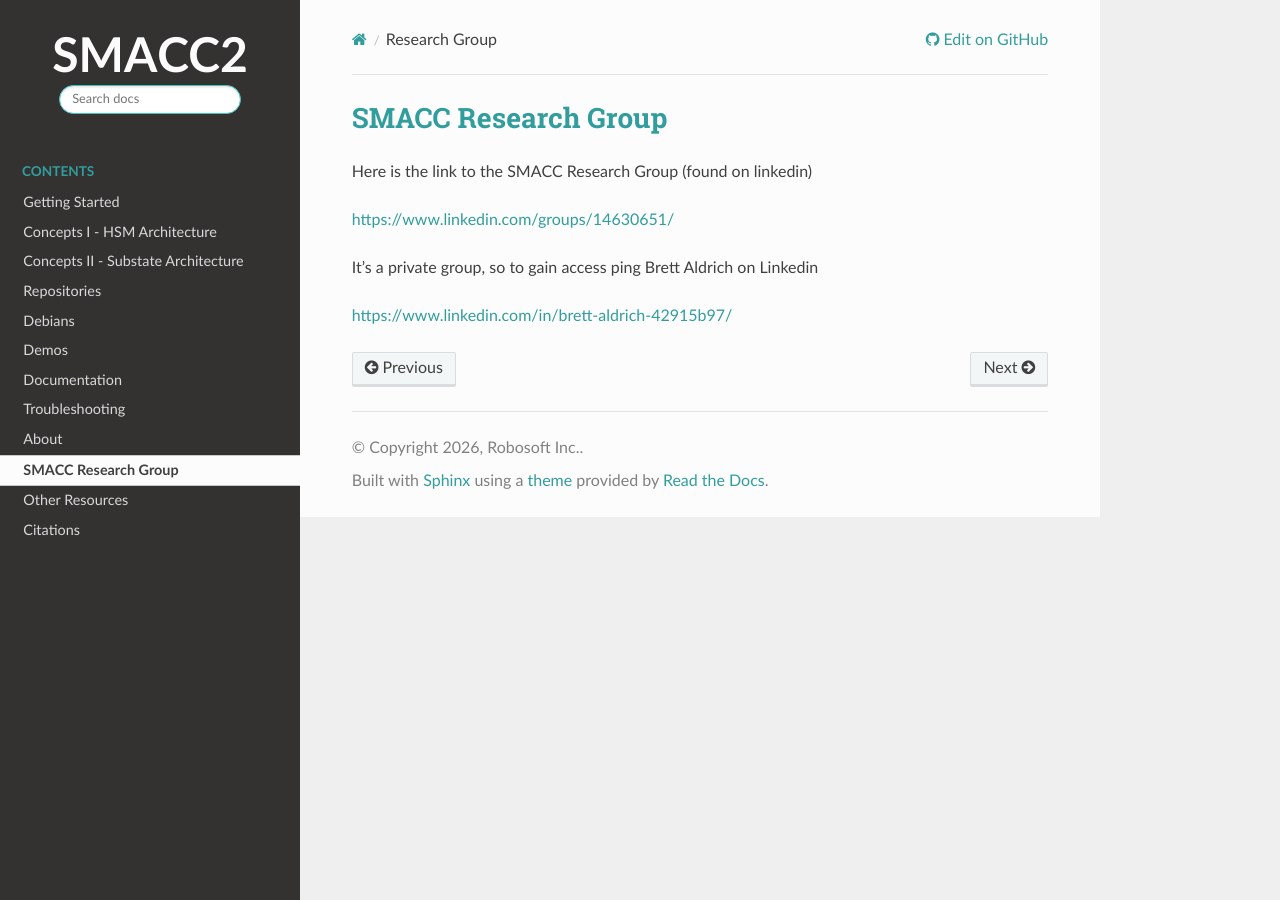
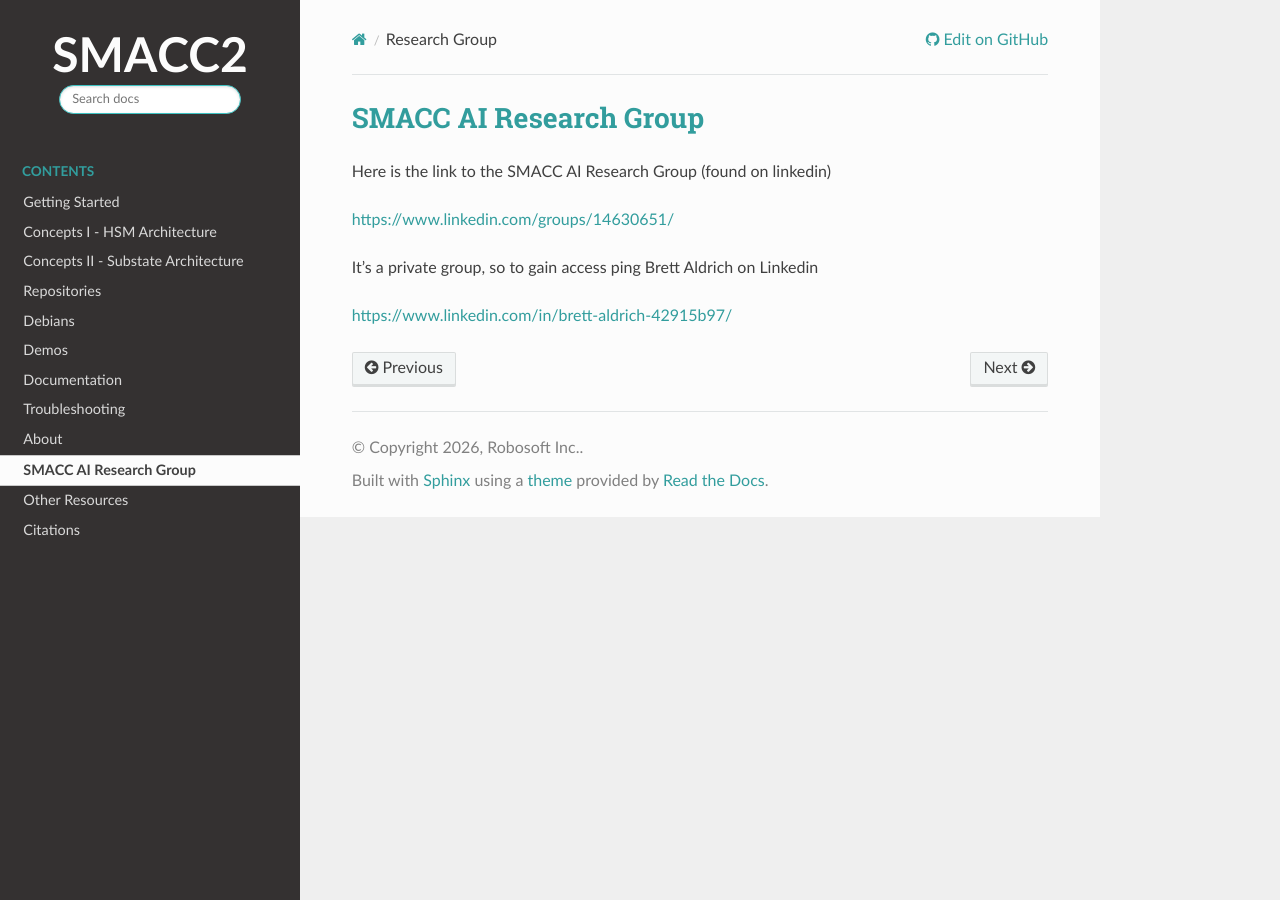
Before and after one commit to robosoft-ai/smacc2_docs, a Sphinx documentation site: the page built from docs/source/research-group.rst, in a window 1280 px wide. Built offline with Sphinx 7.4.7 and the Read the Docs theme 3.1.0, drawn with Linux system fonts in a browser that asks for light colours; comment, search, counter and statistics services are not loaded.

```diff
--- a/docs/source/research-group.rst
+++ b/docs/source/research-group.rst
@@ -2,10 +2,10 @@
 .. meta::
    :description: Join the SMACC Research Group on LinkedIn for discussion and collaboration on SMACC2 and robotic state machines.
 
-SMACC Research Group
-====================
+SMACC AI Research Group
+=======================
 
-Here is the link to the SMACC Research Group (found on linkedin)
+Here is the link to the SMACC AI Research Group (found on linkedin)
 
 https://www.linkedin.com/groups/14630651/
 
```
Also changed, not shown: docs/source/demos.rst (+11 -11 lines).
